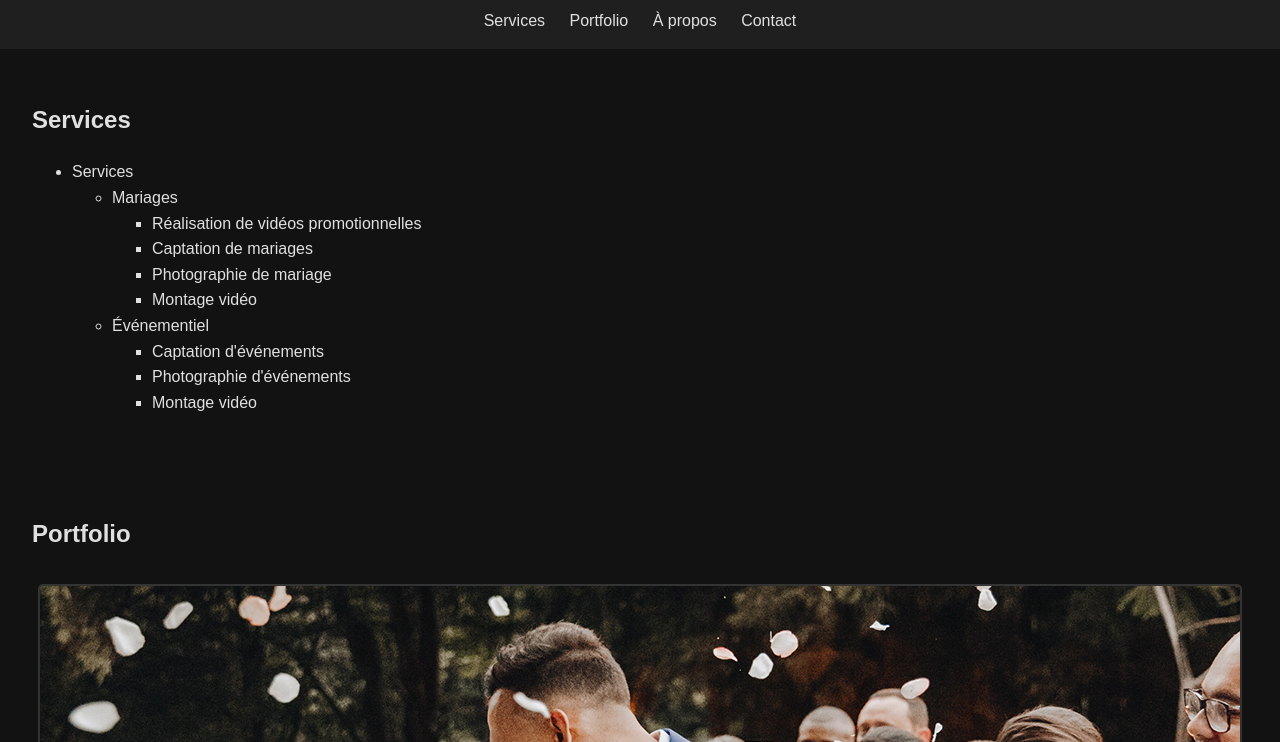
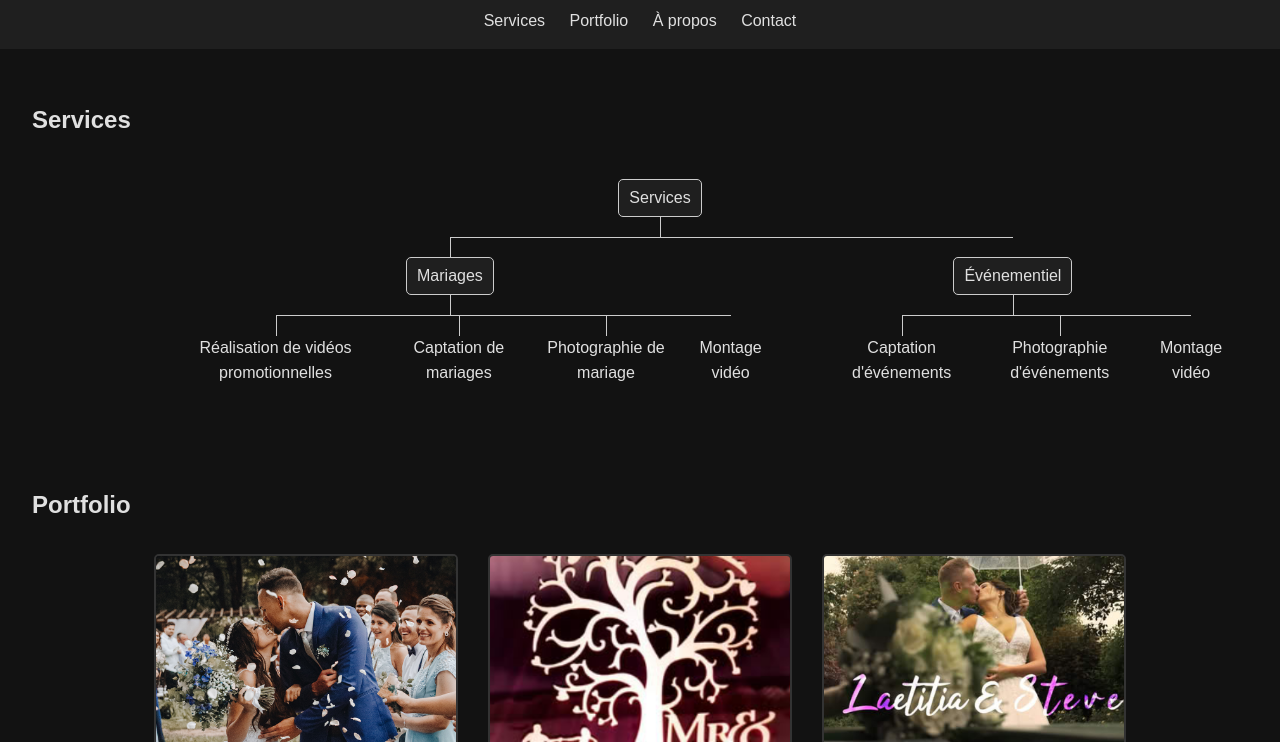
Before and after one commit to mycro99/vision-air, a plain HTML site: page index.html in a window 1280 px wide. Shown: the part 210-952 px from the top of the page. Drawn offline with Linux system fonts and the light colour scheme.

Commit message:
Update styles.css

```diff
--- a/styles.css
+++ b/styles.css
@@ -1,4 +1,3 @@
-
 /* Dark theme CSS */
 body {
   background-color: #121212;
@@ -20,6 +19,14 @@ header, footer {
   border-radius: 50%;
   width: 100px;
   height: auto;
+}
+
+.about-image {
+  max-width: 300px;
+  border: 2px solid #333;
+  border-radius: 5px;
+  display: block;
+  margin: 1rem auto;
 }
 
 nav ul {
@@ -49,7 +56,78 @@ section {
   justify-content: center;
 }
 
-.gallery iframe, .gallery img {
+.gallery img {
   border: 2px solid #333;
   border-radius: 5px;
+  width: 300px;
+  height: 200px;
+  object-fit: cover;
 }
+
+/* Tree diagram styling */
+.tree ul {
+  padding-top: 20px;
+  position: relative;
+  transition: all 0.5s;
+  display: flex;
+  justify-content: center;
+}
+
+.tree li {
+  list-style-type: none;
+  position: relative;
+  padding: 20px 5px 0 5px;
+  text-align: center;
+}
+
+.tree li::before, .tree li::after {
+  content: '';
+  position: absolute;
+  top: 0;
+  right: 50%;
+  border-top: 1px solid #ccc;
+  width: 50%;
+  height: 20px;
+}
+
+.tree li::after {
+  right: auto;
+  left: 50%;
+  border-left: 1px solid #ccc;
+}
+
+.tree li:only-child::after,
+.tree li:only-child::before {
+  display: none;
+}
+
+.tree li:only-child {
+  padding-top: 0;
+}
+
+.tree li:first-child::before {
+  border: 0 none;
+}
+
+.tree li:last-child::after {
+  border: 0 none;
+}
+
+.tree ul ul::before {
+  content: '';
+  position: absolute;
+  top: 0;
+  left: 50%;
+  border-left: 1px solid #ccc;
+  width: 0;
+  height: 20px;
+}
+
+.node {
+  padding: 5px 10px;
+  border: 1px solid #ccc;
+  border-radius: 5px;
+  display: inline-block;
+  background-color: #1f1f1f;
+  color: #e0e0e0;
+}
```
Lines whose indentation alone changed are shown as unchanged.
